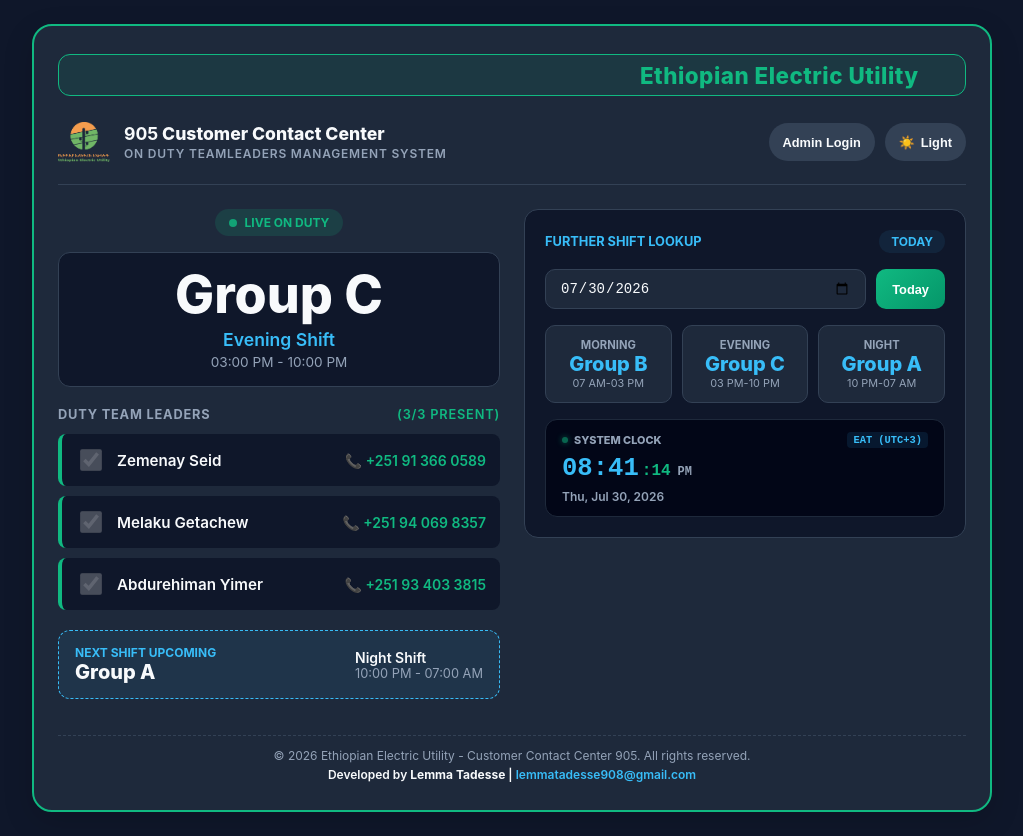
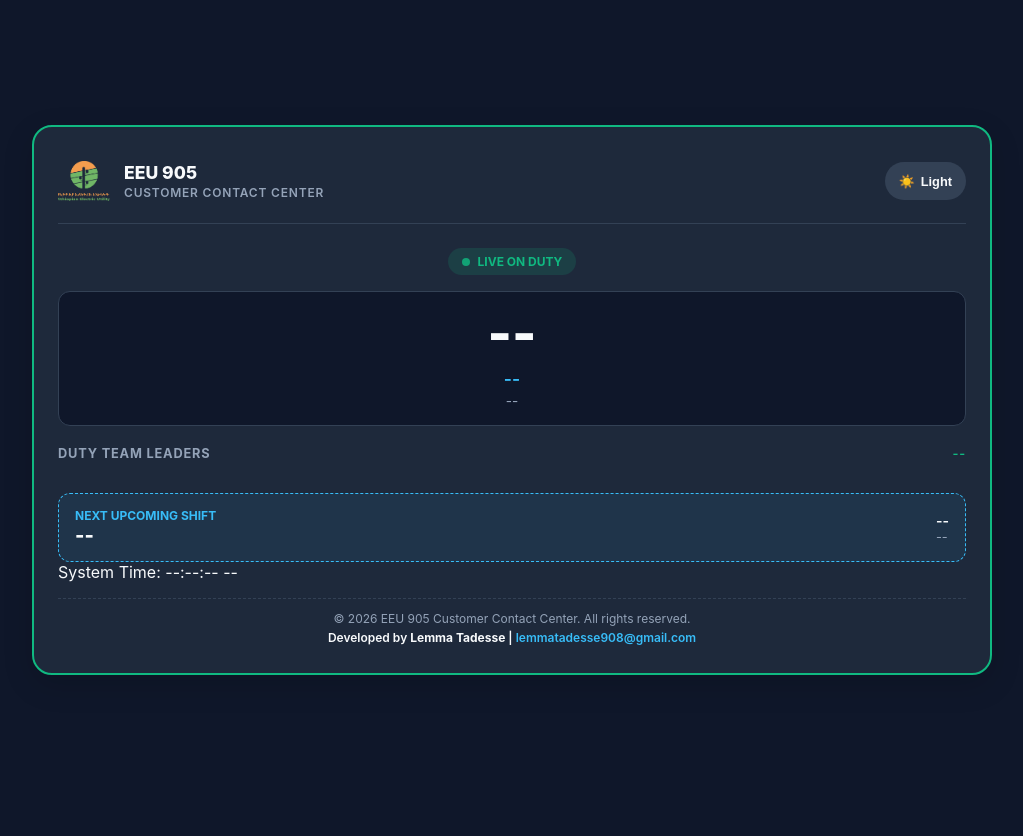
Before and after one commit to eeucc/shift, a plain HTML site: page index.html in a window 1280 px wide. Shown: the whole page, without its empty margins (128-1151 px from the left). After the commit the page ends 800 px from the top, so only its background shows below. Drawn offline with Linux system fonts and the light colour scheme.

Commit message:
Update index.html for EEU 905 branding and layout

```diff
--- a/index.html
+++ b/index.html
@@ -3,38 +3,32 @@
 <head>
   <meta charset="UTF-8">
   <meta name="viewport" content="width=device-width, initial-scale=1.0">
-  <title>Ethiopian Electric Utility - Customer Contact Center 905 Shift Schedule</title>
+  <title>EEU 905 - Live Duty & Upcoming Teams</title>
   <link rel="stylesheet" href="style.css">
-  <link rel="shortcut icon" href="eeu-logo.png" type="image/x-icon">
+  <link rel="icon" href="eeu-logo.png" type="image/png">
 </head>
 <body>
 
 <div class="card">
-  <div class="header-marquee-banner">
-    <div class="marquee-content">Ethiopian Electric Utility</div>
-  </div>
-
   <div class="top-bar">
     <div class="brand-section">
-      <img src="eeu-logo.png" alt="EEU Logo" class="app-logo" />
+      <img
+        src="eeu-logo.png"
+        alt="EEU Logo"
+        class="app-logo"
+        id="company-logo"
+      />
       <div class="header-titles">
-        <div class="brand-title"><strong>905</strong> Customer Contact Center</div>
-        <div class="header-sub">ON Duty Teamleaders Management System</div>
+        <div class="brand-title">EEU 905</div>
+        <div class="header-sub">Customer Contact Center</div>
       </div>
     </div>
 
-    <div class="top-actions">
-      <button class="admin-auth-btn" id="admin-btn" onclick="handleAdminAuthClick()">
-        <span id="admin-text">Admin Login</span>
-      </button>
-      <button class="theme-toggle-btn" id="theme-toggle-btn" onclick="toggleTheme()">
+    <button class="theme-toggle-btn" id="theme-toggle-btn" onclick="toggleTheme()" aria-label="Toggle Theme">
       <span id="theme-icon">☀️</span> <span id="theme-text">Light</span>
     </button>
   </div>
-  </div>
 
-  <div class="app-layout-grid">
-    <div class="left-panel">
   <div class="badge-container">
     <span class="status-badge"><span class="pulse"></span> LIVE ON DUTY</span>
   </div>
@@ -50,11 +44,13 @@
     <span id="active-count-badge" style="color: #10b981; font-weight: 600;">--</span>
   </div>
 
-      <div class="leaders-list" id="leaders-list"></div>
+  <div class="leaders-list" id="leaders-list">
+
+  </div>
 
   <div class="upcoming-box">
     <div>
-          <div class="upcoming-label">NEXT SHIFT UPCOMING</div>
+      <div class="upcoming-label">NEXT UPCOMING SHIFT </div>
       <div class="upcoming-group" id="upcoming-group">--</div>
     </div>
     <div class="upcoming-info">
@@ -62,71 +58,14 @@
       <div class="upcoming-shift-window" id="upcoming-shift-window">--</div>
     </div>
   </div>
-    </div>
 
-    <div class="right-panel">
-      <div class="date-picker-box">
-        <div class="date-picker-header">
-          <span>Further Shift Lookup</span>
-          <span class="date-badge-pill" id="selected-date-label">Today</span>
-        </div>
-
-        <div class="date-input-controls">
-          <input type="date" id="lookup-date-input" class="standard-date-input" onchange="handleDateInputChange(this.value)" />
-          <button class="today-btn" onclick="selectTodayDirectly()">Today</button>
-        </div>
-
-        <div class="day-schedule-grid">
-          <div class="schedule-card">
-            <div class="schedule-shift-label">Morning</div>
-            <div class="schedule-group-val" id="sched-group-morning">--</div>
-            <div class="schedule-time-val">07 AM-03 PM</div>
-            <div class="leaders-popover">
-              <div class="popover-header"><span id="pop-title-morning">Team Leaders</span></div>
-              <div id="pop-list-morning"></div>
-            </div>
-          </div>
-
-          <div class="schedule-card">
-            <div class="schedule-shift-label">Evening</div>
-            <div class="schedule-group-val" id="sched-group-evening">--</div>
-            <div class="schedule-time-val">03 PM-10 PM</div>
-            <div class="leaders-popover">
-              <div class="popover-header"><span id="pop-title-evening">Team Leaders</span></div>
-              <div id="pop-list-evening"></div>
-            </div>
-          </div>
-
-          <div class="schedule-card">
-            <div class="schedule-shift-label">Night</div>
-            <div class="schedule-group-val" id="sched-group-night">--</div>
-            <div class="schedule-time-val">10 PM-07 AM</div>
-            <div class="leaders-popover">
-              <div class="popover-header"><span id="pop-title-night">Team Leaders</span></div>
-              <div id="pop-list-night"></div>
-            </div>
-          </div>
-        </div>
-
-        <div class="system-clock-card">
-          <div class="clock-top-row">
-            <div class="clock-status-tag"><span class="clock-pulse-dot"></span><span>System Clock</span></div>
-            <span class="clock-tz-badge">EAT (UTC+3)</span>
-          </div>
-          <div class="clock-digits-wrapper">
-            <span class="clock-time-main" id="clock-hours-mins">00:00</span>
-            <span class="clock-time-seconds" id="clock-secs">:00</span>
-            <span class="clock-time-ampm" id="clock-ampm">AM</span>
-          </div>
-          <div class="clock-date-sub" id="clock-date-full">Loading Date...</div>
-        </div>
-      </div>
-    </div>
+  <div class="current-time">
+    System Time: <span id="current-time">--:--:-- --</span>
   </div>
 
   <footer class="app-footer">
     <div class="footer-bottom">
-    <div>&copy; 2026 Ethiopian Electric Utility - Customer Contact Center 905. All rights reserved.</div>
+      <div>© 2026 EEU 905 Customer Contact Center. All rights reserved.</div>
       <div class="developer-info">
         Developed by <strong>Lemma Tadesse</strong> |
         <a href="mailto:lemmatadesse908@gmail.com" class="developer-email">lemmatadesse908@gmail.com</a>
@@ -135,19 +74,6 @@
   </footer>
 </div>
 
-<!-- Passcode -->
-<div class="modal-backdrop" id="auth-modal">
-  <div class="modal-card">
-    <div class="modal-title">Admin Verification</div>
-    <div class="modal-sub">Enter the 4-digit passcode to modify team leader statuses.</div>
-    <input type="password" id="admin-pin-input" class="pin-input" maxlength="4" placeholder="••••" />
-    <div class="modal-actions">
-      <button class="modal-btn modal-btn-cancel" onclick="closeAuthModal()">Cancel</button>
-      <button class="modal-btn modal-btn-confirm" onclick="verifyAdminPin()">Unlock</button>
-    </div>
-  </div>
-</div>
-
 <script src="script.js"></script>
 </body>
 </html>
```
Lines whose indentation alone changed are shown as unchanged.
